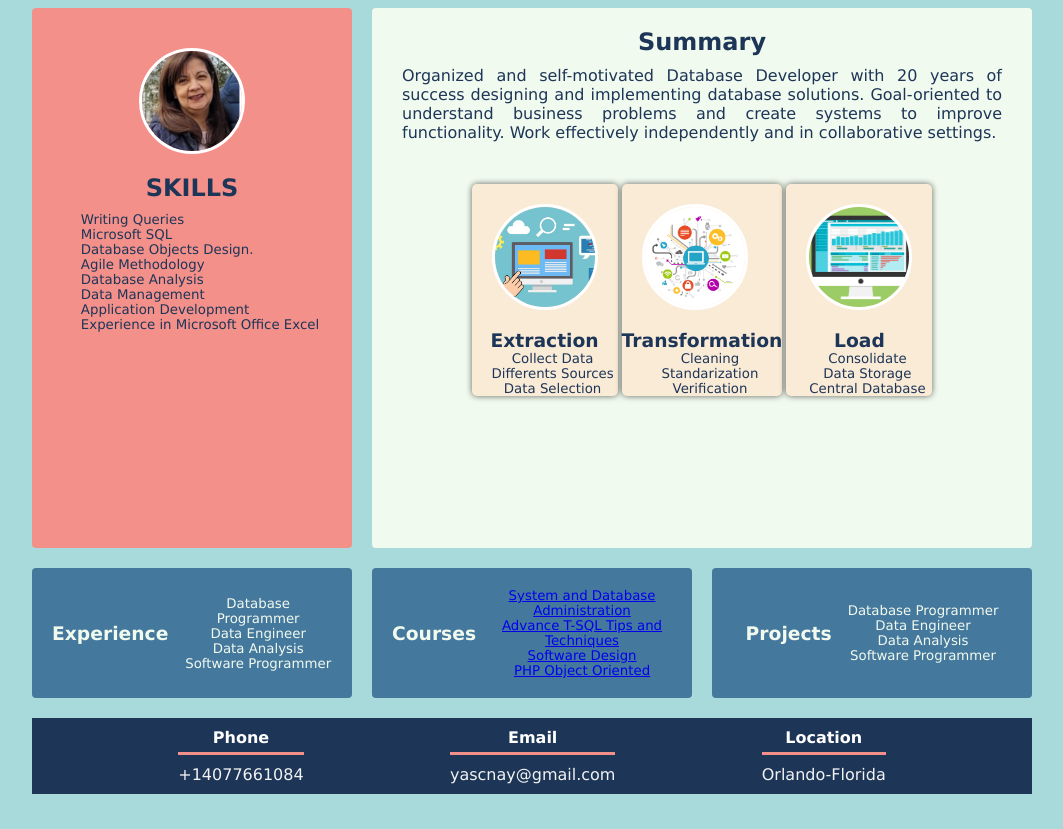
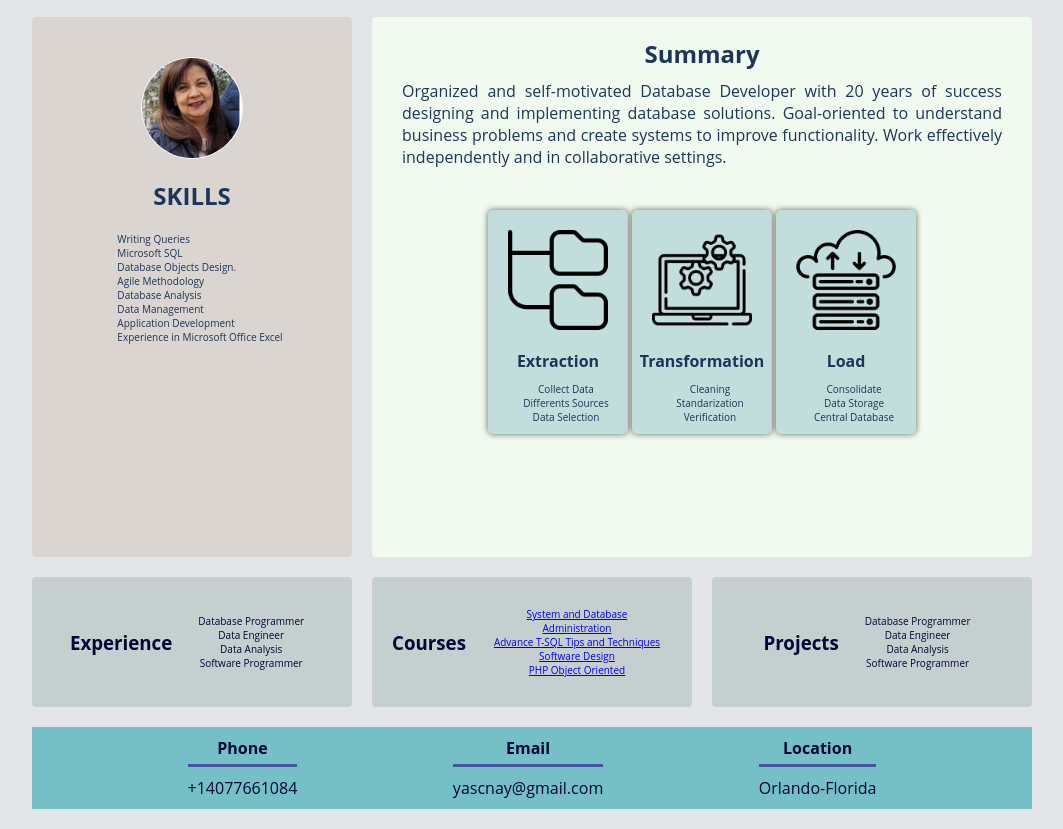
Before and after one commit to yascnay/Portafolio-Personal, a plain HTML site: page index.html in a window 1280 px wide. Shown: the part 121-950 px from the top of the page, without its empty margins (108-1171 px from the left). Drawn offline with Linux system fonts and the light colour scheme.

Commit message:
Cambios de Colores

```diff
--- /dev/null
+++ b/css/styleschange.css
@@ -0,0 +1,192 @@
+
+ *{     margin: 0;
+    padding: 0;
+}
+
+body {
+    background: #e3e5e8;
+    color:#1d3557;
+    font-family: 'Open Sans', sans-serif;
+}
+
+ul {
+    padding-left: 1rem;
+    list-style-type: none;
+    font-size: 10px;
+    margin: 10px;
+  }
+
+.contenedor {
+    width: 90%;
+    max-width: 1000px;
+    margin:20px auto;
+    display: grid;
+    grid-gap: 20px;
+    grid-template-columns: repeat(3,1fr);
+    grid-template-rows: repeat(4,auto);
+
+    grid-template-areas: "header header header"
+                         "sidebar contenido contenido"
+                         "widget-1 widget-2 widget-3"
+                         "footer footer footer";
+
+}
+
+
+
+.contenedor > div,
+.contenedor .header,
+.contenedor .contenido,
+.contenedor .sidebar,
+.contenedor .footer {
+    background: #f1faee;
+    padding: 20px;
+    border-radius: 4px;
+}
+
+.contenedor .header {
+    background: #74c0c6;
+    color: #010535;
+    grid-area: header;
+    text-align: center;
+
+}
+
+.contenedor .contenido {
+    grid-area: contenido;
+    height: 500px;
+    display: flex;
+    flex-direction: column;
+    align-items: center;
+}
+
+.contenedor .contenido p
+{
+    text-align: justify;
+    margin: 10px 10px 40px 10px;
+}
+.contenedor .contenido .data {
+    display: flex;
+    flex-direction: row;
+    justify-content: space-between;
+    align-items: stretch;
+
+}
+.contenedor .contenido .data .card{
+    background-color: #c2dedc;
+    width: 100%;
+    text-align: center;
+    margin: 2px;
+    border-radius: 5px;
+    box-shadow: 0 0 6px 0 rgba(0,0,0,.6);
+}
+
+
+
+.contenedor .contenido .data .card img
+{
+    width: 100px;
+    height: 100px;
+    object-fit: cover;
+    /*border: 1px solid #fff;*/
+    border-radius: 5;
+    display:block;
+    text-align: center;
+    margin: 20px;
+}
+
+
+
+.contenedor .sidebar{
+    grid-column:3/4;
+    background: #dbd5d2;
+    display: flex;
+    flex-direction: column;
+    min-height: 100px;
+    grid-area: sidebar;
+    align-items: center;
+}
+
+.contenedor .sidebar .h2,
+                     .skills
+     {
+     padding: 10px;
+     align-items: center;
+    }
+
+.contenedor .sidebar .photo img{
+    width: 100px;
+    height: 100px;
+    object-fit: cover;
+    border: 1px solid #fff;
+    border-radius: 50%;
+    display:block;
+    text-align: center;
+    margin: 20px;
+}
+
+.contenedor .widget
+ {
+    background: #c6cfcf;
+    color: #010535;
+    height: 50 px;
+    text-align: center;
+    display: flex;
+    align-items: center;
+    justify-content: center;
+    flex-direction: row;
+
+}
+
+.contenedor .widget-1 {
+    grid-area: widget-1;
+}
+
+.contenedor .widget-2 {
+    grid-area: widget-2;
+}
+
+.contenedor .widget-3 {
+    grid-area: widget-3;
+}
+
+/* footer */
+.contenedor footer{
+    background: #74c0c6;
+    color: #010535;
+    grid-area: footer;
+
+}
+
+.contenedor-footer{
+    display: flex;
+    justify-content: space-evenly;
+    margin: 10px 0 10px 0;
+}
+
+.content-foo{
+    text-align: center;
+}
+
+.content-foo h4{
+    color:#010535;
+    border-bottom: 3px solid #4A55A2;
+    padding-bottom: 5px;
+    margin-bottom: 10px;
+
+}
+.content-foo p{
+    color: #010535;
+
+}
+
+
+@media screen and (max-width:768px){
+   .contenedor{
+    grid-template-areas: "header header header"
+                         "sidebar sidebar sidebar"
+                         "contenido contenido contenido"
+                         "widget-1 widget-2 widget-3"
+                         "footer footer footer";
+   }
+}
--- a/index.html
+++ b/index.html
@@ -5,7 +5,7 @@
     <meta http-equiv="X-UA-Compatible" content="IE=edge">
     <meta name="viewport" content="width=device-width, initial-scale=1.0">
     <title>Portafolio Yascnay Izquierdo</title>
-    <link rel="stylesheet" href="css/styles.css">
+    <link rel="stylesheet" href="css/styleschange.css">
     <title>Document</title>
 </head>
 <body>
@@ -41,8 +41,8 @@
               </p>
               <div class="data">
                 <div class="card">
-                    <img src="img/imgDataSource.jpg" alt="">
-                    <h3>Extraction</h3>
+                    <img src="img/arbol-de-carpetas.png" alt="">
+                    <h4>Extraction</h4>
                     <ul>
                         <li>Collect Data</li>
                         <li>Differents Sources</li>
@@ -50,8 +50,8 @@
                     </ul>
                 </div>
                 <div class="card">
-                    <img src="img/Imagen2.jpg" alt="">
-                    <h3>Transformation</h3>
+                    <img src="img/gestion-de-datos.png" alt="">
+                    <h4>Transformation</h4>
                     <ul>
                         <li>Cleaning</li>
                         <li>Standarization</li>
@@ -59,8 +59,8 @@
                     </ul>
                 </div>
                 <div class="card">
-                    <img src="img/imgResuilts.png" alt="">
-                    <h3>Load</h3>
+                    <img src="img/nube.png" alt="">
+                    <h4>Load</h4>
                     <ul>
                         <li>Consolidate</li>
                         <li>Data Storage</li>
```
Also changed, not shown: img/arbol-de-carpetas.png (added), img/gestion-de-datos.png (added), img/nube.png (added).
